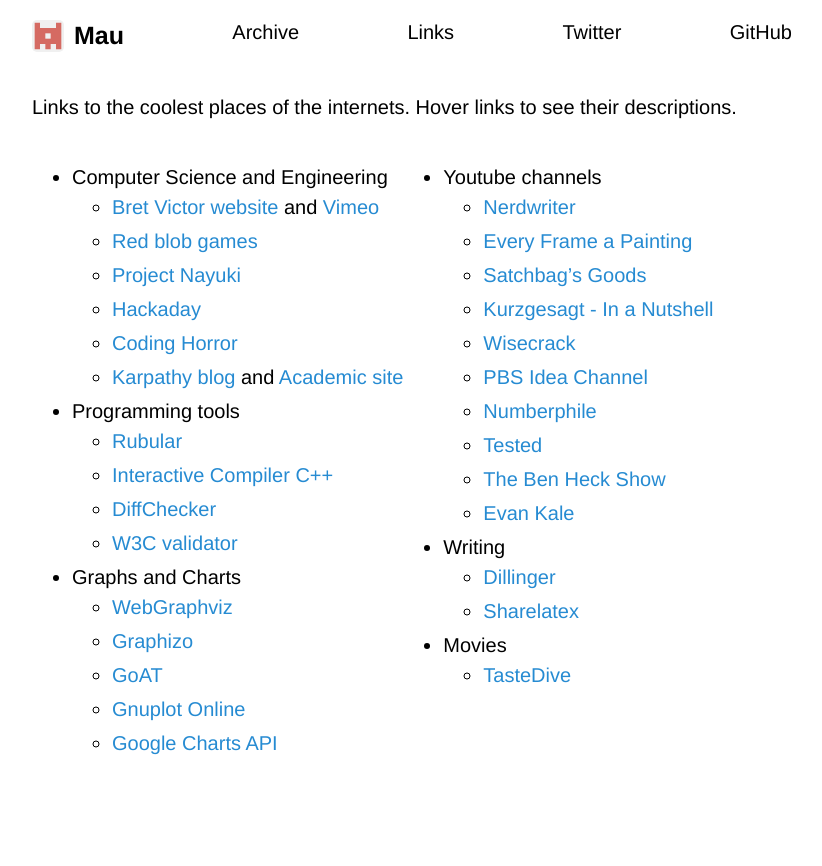
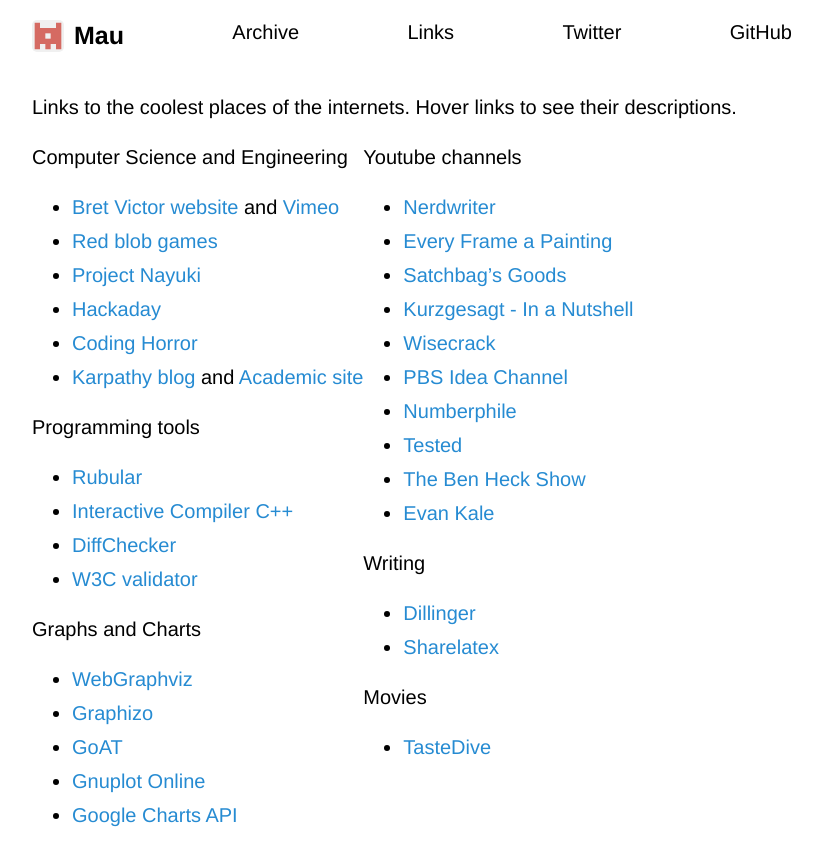
Before and after one commit to Maumagnaguagno/maumagnaguagno.github.io, a Jekyll site: the page built from links.md, in a window 1280 px wide. Shown: the top 866 px of the page, without its empty margins (228-1050 px from the left). Built offline with Jekyll 4.4.1, drawn with Linux system fonts in a browser that asks for light colours; our own code applies the rules of GitHub Pages for plain Markdown files.

Commit message:
Decrease list indentation in Links

```diff
--- a/links.md
+++ b/links.md
@@ -7,41 +7,45 @@ Links to the coolest places of the internets.
 Hover links to see their descriptions.
 
 <div style="float:left" markdown="1">
-- Computer Science and Engineering
-  - [Bret Victor website](http://worrydream.com/ "The future of interface design") and [Vimeo](https://vimeo.com/worrydream "Bret Victor at Vimeo")
-  - [Red blob games](http://www.redblobgames.com/ "A* and game development material")
-  - [Project Nayuki](https://www.nayuki.io/ "Programming blog")
-  - [Hackaday](https://hackaday.com "Engineering and maker stuff")
-  - [Coding Horror](https://blog.codinghorror.com/ "Programming and human factors")
-  - [Karpathy blog](https://karpathy.github.io/ "Computer Science Ph.D student interested in machine learning") and [Academic site](https://cs.stanford.edu/people/karpathy/ "Karpathy at Stanford")
-- Programming tools
-  - [Rubular](http://rubular.com/ "Regex editor")
-  - [Interactive Compiler C++](https://gcc.godbolt.org/ "Online assembler")
-  - [DiffChecker](https://www.diffchecker.com/ "Diff in your browser, with colors")
-  - [W3C validator](https://validator.w3.org/ "Validate web documents")
-- Graphs and Charts
-  - [WebGraphviz](http://www.webgraphviz.com/ "Write your graphs, let the computer draw for you")
-  - [Graphizo](https://g.gravizo.com/ "Graphviz, UMLGraph or PlantUML for your README")
-  - [GoAT](https://github.com/blampe/goat "ASCII diagram generation")
-  - [Gnuplot Online](http://gnuplot.respawned.com/ "Chart editor")
-  - [Google Charts API](https://developers.google.com/chart/interactive/docs/ "Use javascript to show your datasets")
+Computer Science and Engineering
+- [Bret Victor website](http://worrydream.com/ "The future of interface design") and [Vimeo](https://vimeo.com/worrydream "Bret Victor at Vimeo")
+- [Red blob games](http://www.redblobgames.com/ "A* and game development material")
+- [Project Nayuki](https://www.nayuki.io/ "Programming blog")
+- [Hackaday](https://hackaday.com "Engineering and maker stuff")
+- [Coding Horror](https://blog.codinghorror.com/ "Programming and human factors")
+- [Karpathy blog](https://karpathy.github.io/ "Computer Science Ph.D student interested in machine learning") and [Academic site](https://cs.stanford.edu/people/karpathy/ "Karpathy at Stanford")
+
+Programming tools
+- [Rubular](http://rubular.com/ "Regex editor")
+- [Interactive Compiler C++](https://gcc.godbolt.org/ "Online assembler")
+- [DiffChecker](https://www.diffchecker.com/ "Diff in your browser, with colors")
+- [W3C validator](https://validator.w3.org/ "Validate web documents")
+
+Graphs and Charts
+- [WebGraphviz](http://www.webgraphviz.com/ "Write your graphs, let the computer draw for you")
+- [Graphizo](https://g.gravizo.com/ "Graphviz, UMLGraph or PlantUML for your README")
+- [GoAT](https://github.com/blampe/goat "ASCII diagram generation")
+- [Gnuplot Online](http://gnuplot.respawned.com/ "Chart editor")
+- [Google Charts API](https://developers.google.com/chart/interactive/docs/ "Use javascript to show your datasets")
 </div>
 
 <div style="float:left" markdown="1">
-- Youtube channels
-  - [Nerdwriter](https://www.youtube.com/user/Nerdwriter1 "Movie and art reviews")
-  - [Every Frame a Painting](https://www.youtube.com/user/everyframeapainting "Movies explained")
-  - [Satchbag's Goods](https://www.youtube.com/user/satchbags/ "Games explained")
-  - [Kurzgesagt - In a Nutshell](https://www.youtube.com/user/Kurzgesagt/ "Philosophy with nice graphics")
-  - [Wisecrack](https://www.youtube.com/user/thugnotes "Funny and smart philosophy")
-  - [PBS Idea Channel](https://www.youtube.com/user/pbsideachannel "Here is an idea...")
-  - [Numberphile](https://www.youtube.com/user/numberphile "Maths!")
-  - [Tested](https://www.youtube.com/user/testedcom "Design and build stuff")
-  - [The Ben Heck Show](https://www.youtube.com/user/thebenheckshow "Design, build and fix electronics")
-  - [Evan Kale](https://www.youtube.com/user/EvanKale91 "Circuit bending")
-- Writing
-  - [Dillinger](http://dillinger.io/ "Markdown editor")
-  - [Sharelatex](https://www.sharelatex.com/ "Collaborative writing")
-- Movies
-  - [TasteDive](https://tastedive.com/ "Recommendation system")
+Youtube channels
+- [Nerdwriter](https://www.youtube.com/user/Nerdwriter1 "Movie and art reviews")
+- [Every Frame a Painting](https://www.youtube.com/user/everyframeapainting "Movies explained")
+- [Satchbag's Goods](https://www.youtube.com/user/satchbags/ "Games explained")
+- [Kurzgesagt - In a Nutshell](https://www.youtube.com/user/Kurzgesagt/ "Philosophy with nice graphics")
+- [Wisecrack](https://www.youtube.com/user/thugnotes "Funny and smart philosophy")
+- [PBS Idea Channel](https://www.youtube.com/user/pbsideachannel "Here is an idea...")
+- [Numberphile](https://www.youtube.com/user/numberphile "Maths!")
+- [Tested](https://www.youtube.com/user/testedcom "Design and build stuff")
+- [The Ben Heck Show](https://www.youtube.com/user/thebenheckshow "Design, build and fix electronics")
+- [Evan Kale](https://www.youtube.com/user/EvanKale91 "Circuit bending")
+
+Writing
+- [Dillinger](http://dillinger.io/ "Markdown editor")
+- [Sharelatex](https://www.sharelatex.com/ "Collaborative writing")
+
+Movies
+- [TasteDive](https://tastedive.com/ "Recommendation system")
 </div>
```
